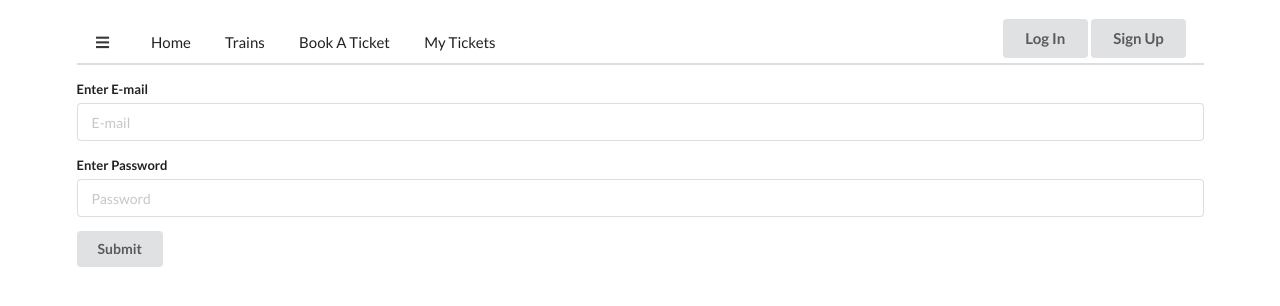
After one commit to jamesw8/RailroadSystem, a Flask app: template templates/login.html in a window 1280 px wide. The commit adds this page. Shown: the top 306 px of the page. Run offline with Flask 2, Linux system fonts and the light colour scheme; the template is opened without the code that fills it, so the values that code supplies are empty; some libraries are stand-ins or nearby versions.

Commit message:
login code

```diff
--- a/app.py
+++ b/app.py
@@ -26,7 +26,6 @@ def register():
         for field in [fname, lname, email, password, preferred_card_number, preferred_billing_address]:
             if len(field) == 0:
                 filled_out = False
-
         if filled_out:
             response = db.auth_register(fname, lname, email, password, preferred_card_number, preferred_billing_address)
             flash(response[1])
--- a/templates/base.html
+++ b/templates/base.html
@@ -26,7 +26,7 @@
 				          		&nbsp;
 				          		<a class="ui button">Log Out</a>
 			        		{% else %}
-				          		<a class="ui button">Log In</a>
+				          		<a id="login"  class="ui button"  href= "/f17336pteam3{{ url_for('login') }}" >Log In</a>
 				          		&nbsp;
 				          		<a id="registration"  class="ui button" href= "/f17336pteam3{{ url_for('register') }}" >Sign Up</a>
 			        		{% endif %}
@@ -55,7 +55,10 @@
 				document.getElementById('reservations').classList.add('active');
 			} else if ("{{ request.path }}" == "{{ url_for('register') }}") {
 				document.getElementById('registration').classList.add('active');
+			} else if ("{{ request.path }}" == "{{ url_for('login') }}") {
+				document.getElementById('login').classList.add('active');
 			}
+
 
 		</script>
 	</body>
--- /dev/null
+++ b/templates/login.html
@@ -0,0 +1,18 @@
+{% extends "base.html" %}
+{% block content %}
+	<form method="post" action="/f17336pteam3{{ url_for('register') }}">
+		<div class="ui container form">
+			<div class="field">
+				<label>Enter E-mail</label>
+				<input type="text" name="email" placeholder="E-mail" required />
+			</div>
+
+			<div class="field">
+				<label>Enter Password</label>
+				<input type="password" name="password" placeholder="Password" required>
+			</div>
+
+			<input class="ui button" type="submit" value="Submit" />
+		</div>
+	</form>
+{% endblock %}
```
